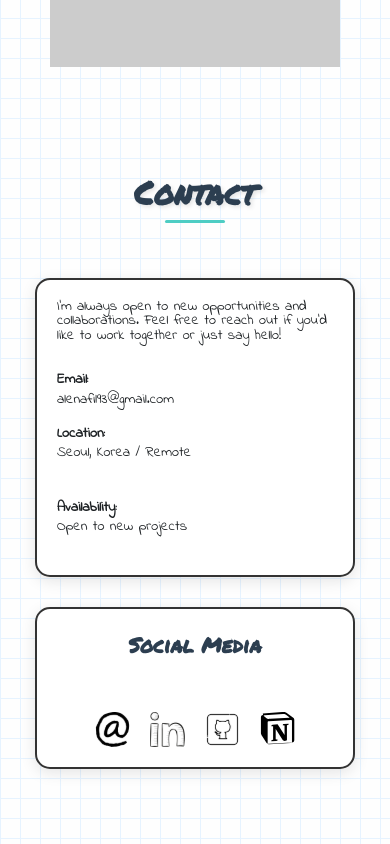
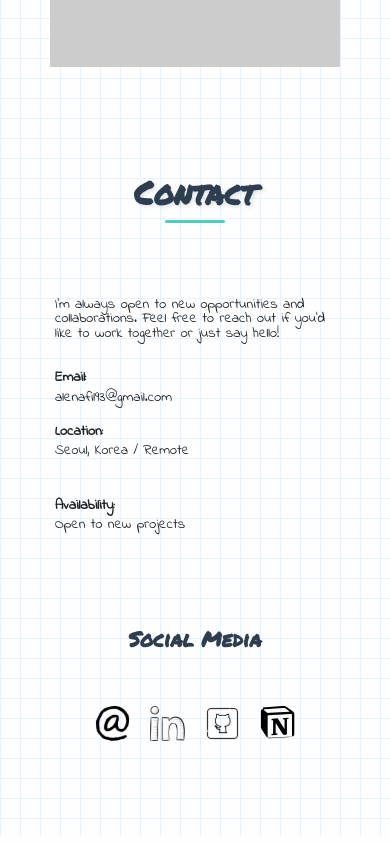
Before and after one commit to YonaVin/portfolio-new, a React (Create React App) app: page / in a window 390 px wide. Shown: the part 8502-9346 px from the top of the page. Built offline with nearby package versions, Linux system fonts and the light colour scheme; the HTML template or start-up script is replaced by a standard one; a web font is replaced by a local one.

Commit message:
Remove background and borders from mobile contact section

```diff
--- a/src/App.css
+++ b/src/App.css
@@ -1909,10 +1909,10 @@
 
   .contact-content {
     padding: 20px;
-    background: white;
-    border-radius: 15px;
-    box-shadow: 0 4px 15px rgba(0,0,0,0.1);
-    border: 2px solid #333;
+    background: transparent;
+    border-radius: 0;
+    box-shadow: none;
+    border: none;
     position: static;
   }
 
@@ -1940,11 +1940,11 @@
   }
 
   .social-right {
-    background: white;
-    border-radius: 15px;
+    background: transparent;
+    border-radius: 0;
     padding: 20px;
-    box-shadow: 0 4px 15px rgba(0,0,0,0.1);
-    border: 2px solid #333;
+    box-shadow: none;
+    border: none;
   }
 
   .social-title {
```
